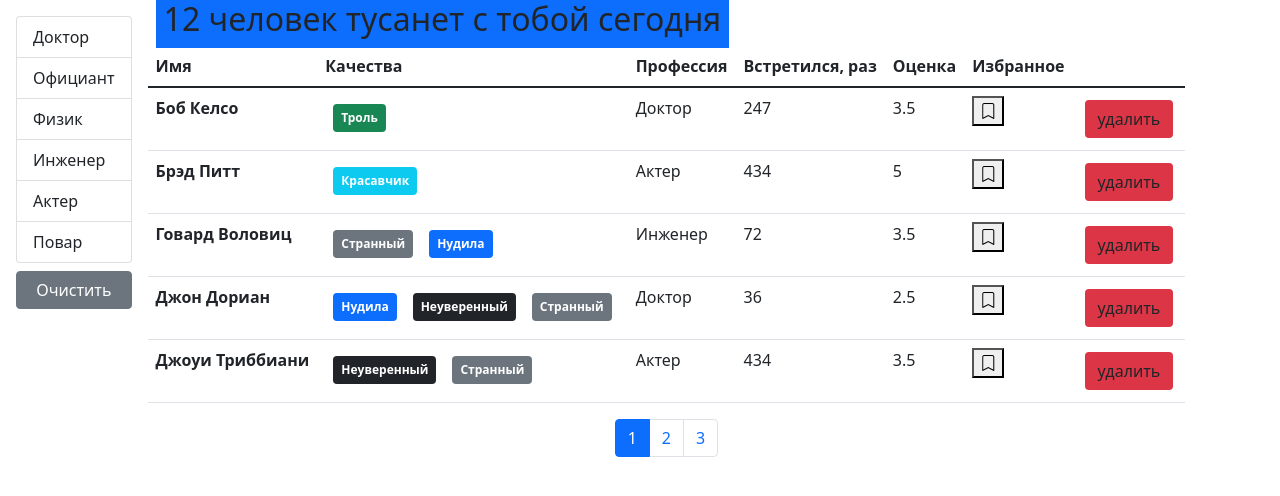
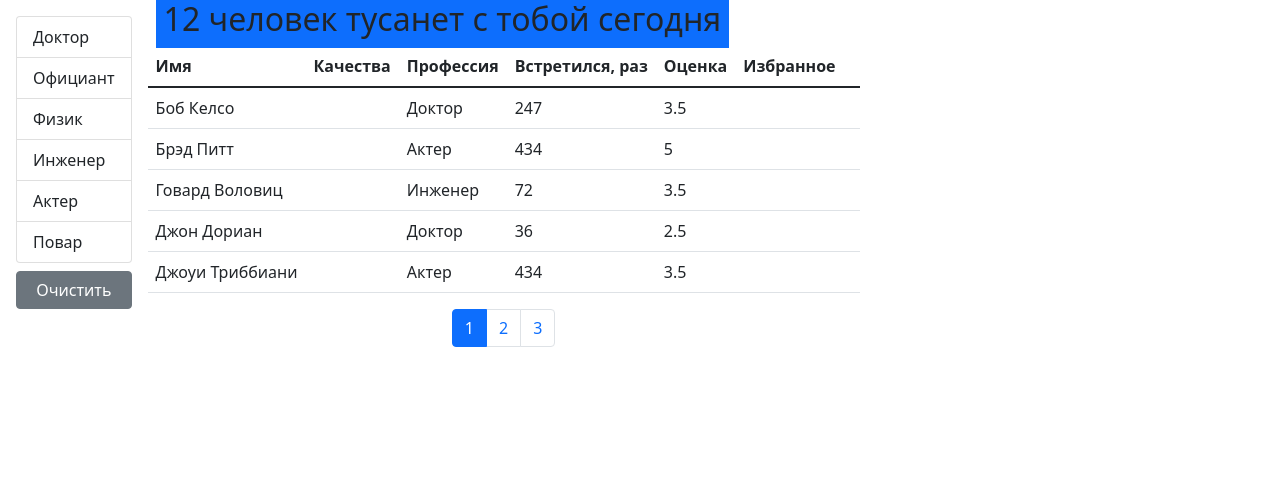
Before and after one commit to mrbushik/Post-company, a React (Create React App) app: page / in a window 1280 px wide. Shown: the top 496 px of the page. Built offline with nearby package versions, Linux system fonts and the light colour scheme.

Commit message:
create table body

```diff
--- /dev/null
+++ b/src/components/tableBody.jsx
@@ -0,0 +1,24 @@
+import React from "react";
+import PropTypes from "prop-types";
+import _ from "lodash";
+function TableBody({ data, columns }) {
+    return (
+        <tbody>
+            {data.map((item) => (
+                <tr key={item}>
+                    {Object.keys(columns).map((column) => (
+                        <td key={column}>
+                            {_.get(item, columns[column].path)}
+                        </td>
+                    ))}
+                </tr>
+            ))}
+        </tbody>
+    );
+}
+
+TableBody.propTypes = {
+    data: PropTypes.array.isRequired,
+    columns: PropTypes.object.isRequired
+};
+export default TableBody;
--- a/src/components/tableHeader.jsx
+++ b/src/components/tableHeader.jsx
@@ -2,13 +2,13 @@
 import PropTypes from "prop-types";
 function TableHeader({ onSort, selectedSort, columns }) {
     const handleSort = (item) => {
-        if (selectedSort.iter === item) {
+        if (selectedSort.path === item) {
             onSort({
                 ...selectedSort,
                 order: selectedSort.order === "asc" ? "desc" : "asc"
             });
         } else {
-            onSort({ iter: item, order: "asc" });
+            onSort({ path: item, order: "asc" });
         }
     };
     return (
@@ -18,11 +18,11 @@
                     <th
                         key={column}
                         onClick={
-                            columns[column].iter
-                                ? () => handleSort(columns[column].iter)
+                            columns[column].path
+                                ? () => handleSort(columns[column].path)
                                 : undefined
                         }
-                        {...{ role: columns[column].iter && "button" }}
+                        {...{ role: columns[column].path && "button" }}
                         scope="col"
                     >
                         {columns[column].name}
--- a/src/components/usersTable.jsx
+++ b/src/components/usersTable.jsx
@@ -1,30 +1,32 @@
 import React from "react";
 import PropTypes from "prop-types";
-import User from "./user";
+// import User from "./user";
 import TableHeader from "./tableHeader";
 import Qualities from "./qualitie";
+import TableBody from "./tableBody";
 function UsersTable({ users, onSort, selectedSort, ...rest }) {
     const columns = {
-        name: { iter: "name", name: "Имя" },
+        name: { path: "name", name: "Имя" },
         qualities: { name: "Качества" },
-        profession: { iter: "profession.name", name: "Профессия" },
+        profession: { path: "profession.name", name: "Профессия" },
         completedMeetings: {
-            iter: "completedMeetings",
+            path: "completedMeetings",
             name: "Встретился, раз"
         },
-        rate: { iter: "rate", name: "Оценка" },
-        bookmark: { iter: "bookmark", name: "Избранное" },
+        rate: { path: "rate", name: "Оценка" },
+        bookmark: { path: "bookmark", name: "Избранное" },
         delete: {}
     };
     return (
         <>
             <table className="table">
                 <TableHeader {...{ onSort, selectedSort, columns }} />
-                <tbody>
+                <TableBody {...{ columns, data: users }} />
+                {/* <tbody>
                     {users.map((user) => (
                         <User {...rest} {...user} key={user._id} />
                     ))}
-                </tbody>
+                </tbody> */}
             </table>
         </>
     );
```
